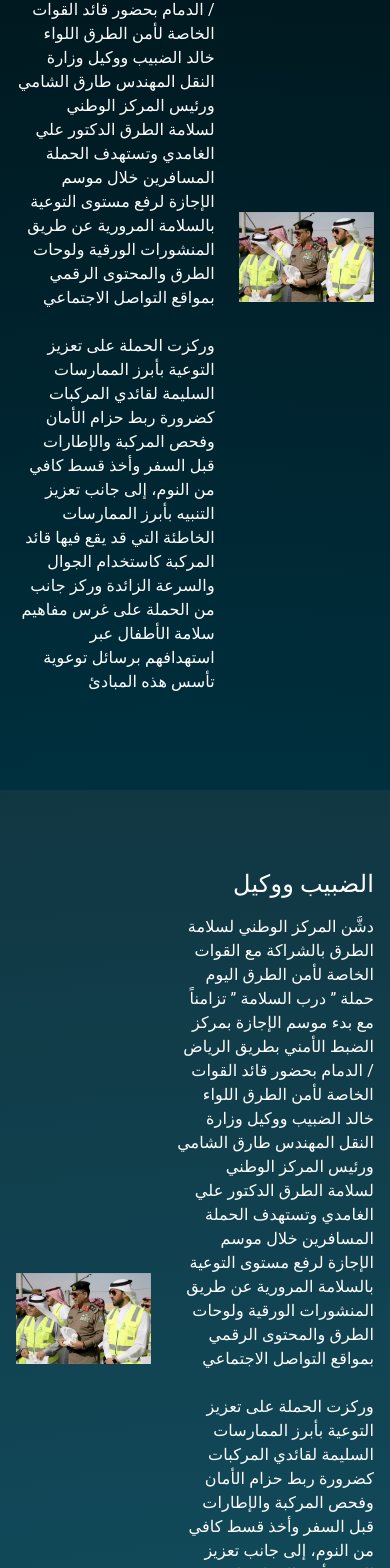
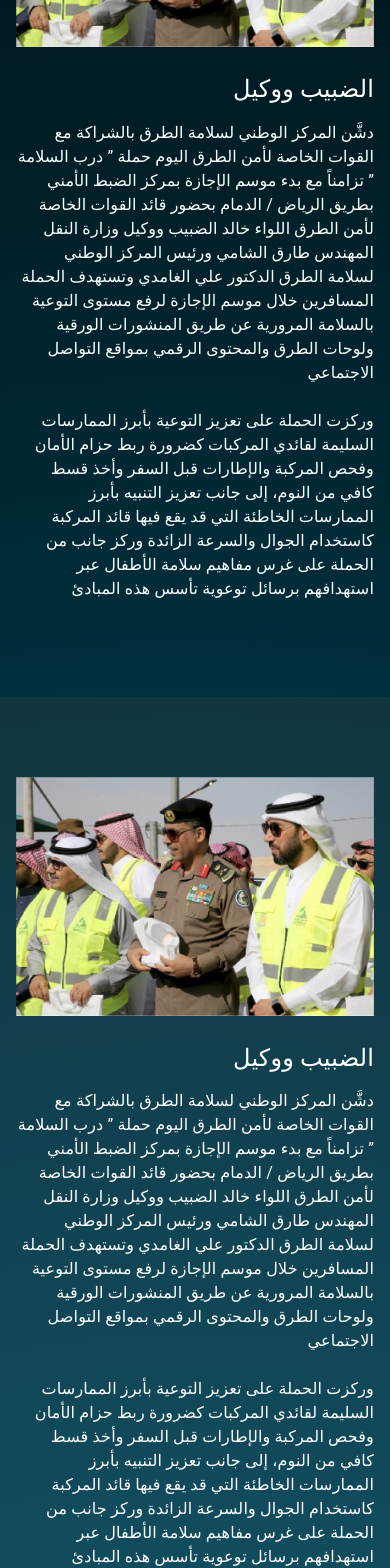
Before and after one commit to developerashikur1/road-safety-center, a React (Vite) app: page /projects in a window 390 px wide. Shown: the part 432-2000 px from the top of the page. Built offline with nearby package versions, Linux system fonts and the light colour scheme.

Commit message:
projects page completed

```diff
--- a/src/pages/Projects/components/ProjectSection.jsx
+++ b/src/pages/Projects/components/ProjectSection.jsx
@@ -13,7 +13,7 @@ const ProjectSection = () => {
                     <Box className='pjt-top-section'>
                     <Container>
                         <Grid alignItems='center' container spacing={3}>
-                            <Grid item xs={7}>
+                            <Grid item xs={12} md={7} order={{xs: 2, md:1 }} >
                                 <Box className='pjt-right_content'>
                                 <Typography variant="h4">الضبيب ووكيل</Typography>
                                     <Typography>
@@ -26,7 +26,7 @@ const ProjectSection = () => {
                                     </Typography>
                                 </Box>
                             </Grid>
-                            <Grid item xs={5}>
+                            <Grid item xs={12} md={5} order={{xs:1, md:2}} >
                                 <Box className='pjt-right_media'>
                                     <img src={projectImg1} alt="" />
                                 </Box>
@@ -38,12 +38,12 @@ const ProjectSection = () => {
                     <Box className='pjt-middle-section'>
                     <Container>
                         <Grid alignItems='center' container spacing={3}>
-                            <Grid item xs={5}>
+                            <Grid item xs={12} md={5}>
                                 <Box className='pjt-right_media'>
                                     <img src={projectImg1} alt="" />
                                 </Box>
                             </Grid>
-                            <Grid item xs={7}>
+                            <Grid item xs={12} md={7}>
                                 <Box className='pjt-right_content'>
                                 <Typography variant="h4">الضبيب ووكيل</Typography>
                                     <Typography>
@@ -58,7 +58,7 @@ const ProjectSection = () => {
                             </Grid>
                         </Grid>
                         <Grid sx={{mt:12}} alignItems='center' container spacing={3}>
-                            <Grid item xs={7}>
+                            <Grid item xs={12} md={7} order={{xs:6, md:5}} >
                                 <Box className='pjt-right_content'>
                                 <Typography variant="h4">الضبيب ووكيل</Typography>
                                     <Typography>
@@ -71,7 +71,7 @@ const ProjectSection = () => {
                                     </Typography>
                                 </Box>
                             </Grid>
-                            <Grid item xs={5}>
+                            <Grid item xs={12} md={5} order={{xs:5, md:6}} >
                                 <Box className='pjt-right_media'>
                                     <img src={projectImg1} alt="" />
                                 </Box>
@@ -82,12 +82,12 @@ const ProjectSection = () => {
                     <Box className='pjt-bottom-section'>
                     <Container>
                         <Grid alignItems='center' container spacing={3}>
-                            <Grid item xs={5}>
+                            <Grid item xs={12} md={5}>
                                 <Box className='pjt-right_media'>
                                     <img src={projectImg1} alt="" />
                                 </Box>
                             </Grid>
-                            <Grid item xs={7}>
+                            <Grid item xs={12} md={7}>
                                 <Box className='pjt-right_content'>
                                 <Typography variant="h4">الضبيب ووكيل</Typography>
                                     <Typography>
```
